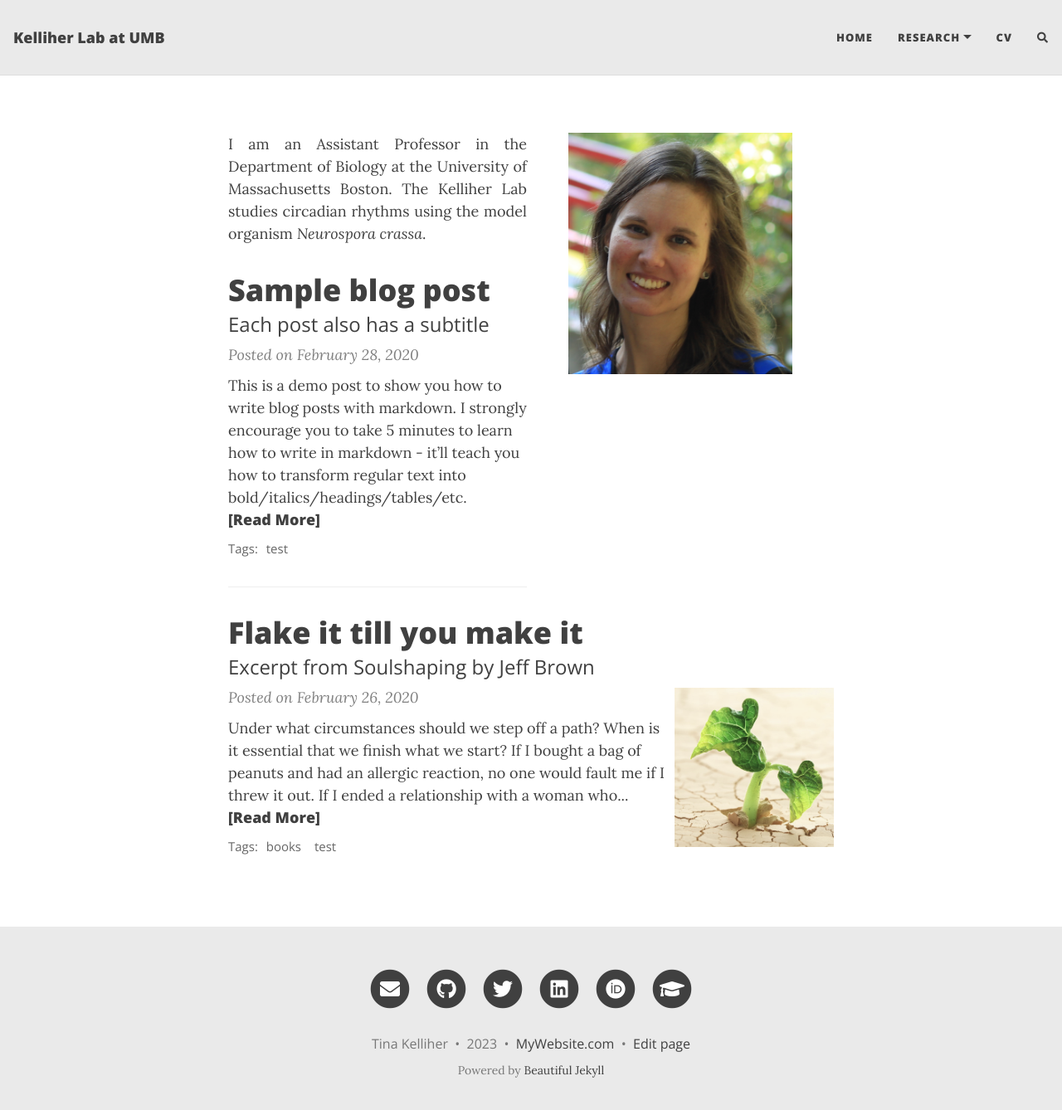
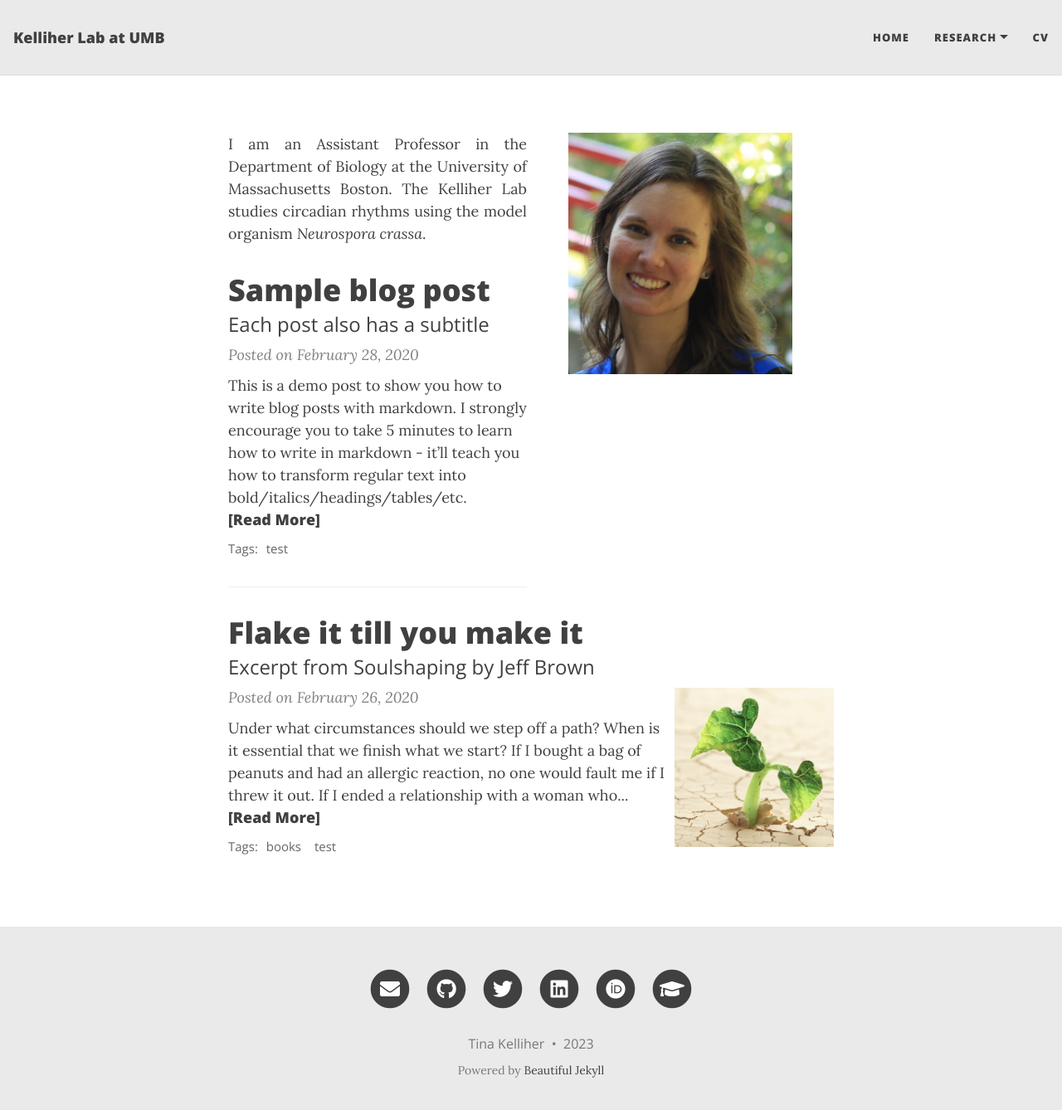
Before and after one commit to cmk35/cmk35.github.io, a Jekyll site: the page built from index.md, in a window 1280 px wide and 1351 px high. Shown: the top 1338 px of the window at 83% size. Built offline with Jekyll 4.4.1, drawn with Linux system fonts in a browser that asks for light colours; nearby versions of some CDN libraries; comment, search, counter and statistics services are not loaded; part of the change alters nothing that is shown.

Commit message:
Comment out most General Options

```diff
--- a/_config.yml
+++ b/_config.yml
@@ -86,30 +86,30 @@ social-network-links:
 ###########################
 
 # Select which social network share links to show in posts
-share-links-active:
-  twitter: true
-  facebook: true
-  linkedin: true
-  vk: false
+# share-links-active:
+#  twitter: true
+#  facebook: true
+#  linkedin: true
+#  vk: false
 
 # How to display the link to your website in the footer
 # Remove this if you don't want a link in the footer
-url-pretty: "MyWebsite.com"
+# url-pretty: "MyWebsite.com"
 
 # Excerpt word length - Truncate the excerpt of each post on the feed page to the specified number of words
-excerpt_length: 50
+# excerpt_length: 50
 
 # Whether or not to show an excerpt for every blog post in the feed page
-feed_show_excerpt: true
+# feed_show_excerpt: true
 
 # Whether or not to show a list of tags below each post preview in the feed page
-feed_show_tags: true
+# feed_show_tags: true
 
 # Add a search button to the navbar
-post_search: true
+# post_search: true
 
 # Add a button in the footer to edit the current page. Only works if your website is hosted on GitHub
-edit_page_button: true
+# edit_page_button: true
 
 # Allow sub-menu items (second-level navigation menu items) to be longer than the top-level menu
 # If this setting is off, then long sub-menu words might get cut off
```
